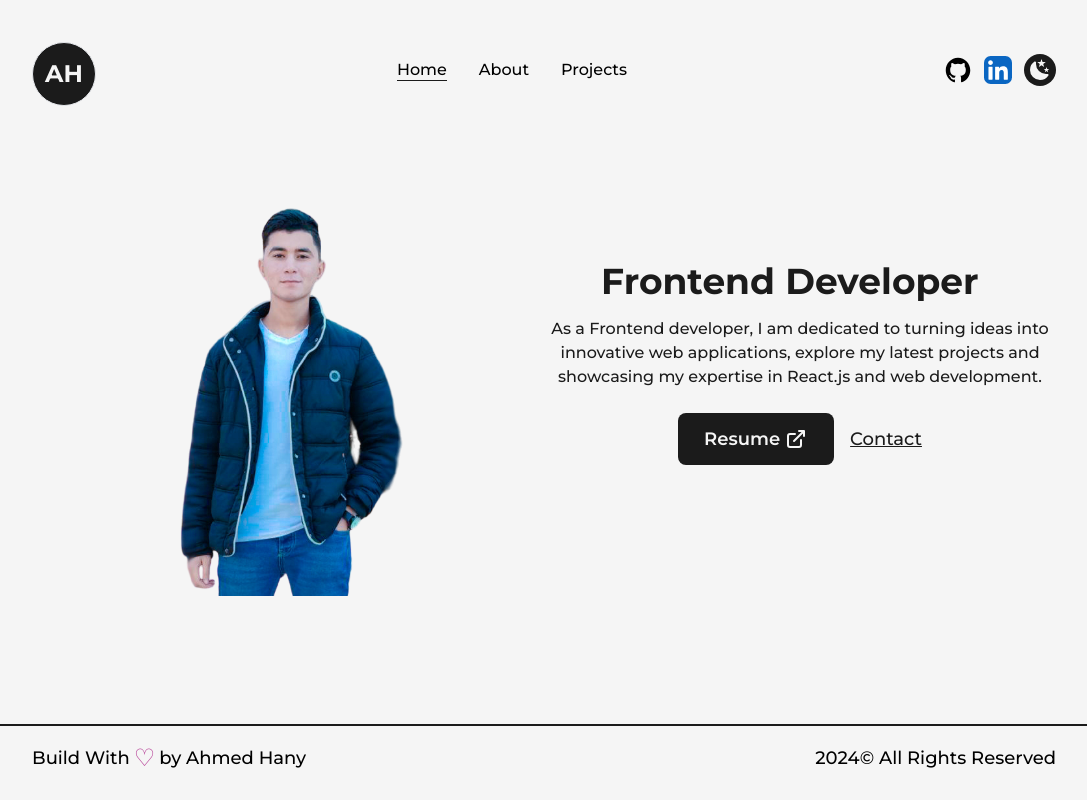
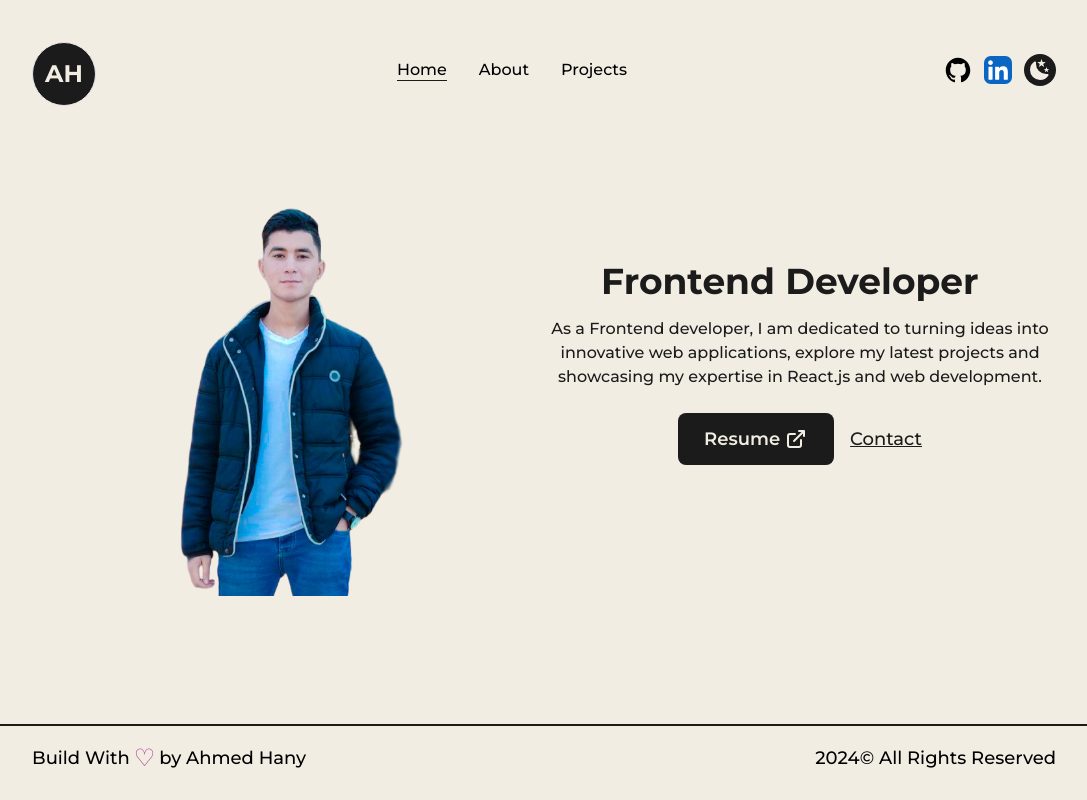
Before and after one commit to ahmedhanydev/nextjs-portfolio, a Next.js app: page / in a window 1280 px wide. Shown: the whole page, without its empty margins (96-1183 px from the left). Built offline with nearby package versions, Linux system fonts and the light colour scheme.

Commit message:
change light mode color

```diff
--- a/tailwind.config.ts
+++ b/tailwind.config.ts
@@ -21,7 +21,7 @@ const config: Config = {
       },
       colors: {
         dark: "#1b1b1b",
-        light: "#f5f5f5",
+        light: "#F2EDE3",
         primary: "#B63E96", // 240,86,199
         primaryDark: "#58E6D9", // 80,230,217
       },
@@ -30,25 +30,25 @@ const config: Config = {
       },
       backgroundImage: {
         circularLight:
-          "repeating-radial-gradient(rgba(0,0,0,0.4) 2px,#f5f5f5 5px,#f5f5f5 100px)",
+          "repeating-radial-gradient(rgba(0,0,0,0.4) 2px,#F2EDE3 5px,#F2EDE3 100px)",
 
         circularDark:
           "repeating-radial-gradient(rgba(255,255,255,0.5) 2px,#1b1b1b 8px,#1b1b1b 100px)",
 
         circularLightLg:
-          "repeating-radial-gradient(rgba(0,0,0,0.4) 2px,#f5f5f5 5px,#f5f5f5 80px)",
+          "repeating-radial-gradient(rgba(0,0,0,0.4) 2px,#F2EDE3 5px,#F2EDE3 80px)",
 
         circularDarkLg:
           "repeating-radial-gradient(rgba(255,255,255,0.5) 2px,#1b1b1b 8px,#1b1b1b 80px)",
 
         circularLightMd:
-          "repeating-radial-gradient(rgba(0,0,0,0.4) 2px,#f5f5f5 5px,#f5f5f5 60px)",
+          "repeating-radial-gradient(rgba(0,0,0,0.4) 2px,#F2EDE3 5px,#f5f5f5 60px)",
 
         circularDarkMd:
           "repeating-radial-gradient(rgba(255,255,255,0.5) 2px,#1b1b1b 6px,#1b1b1b 60px)",
 
         circularLightSm:
-          "repeating-radial-gradient(rgba(0,0,0,0.4) 2px,#f5f5f5 5px,#f5f5f5 40px)",
+          "repeating-radial-gradient(rgba(0,0,0,0.4) 2px,#F2EDE3 5px,#F2EDE3 40px)",
 
         circularDarkSm:
           "repeating-radial-gradient(rgba(255,255,255,0.5) 2px,#1b1b1b 4px,#1b1b1b 40px)",
```
